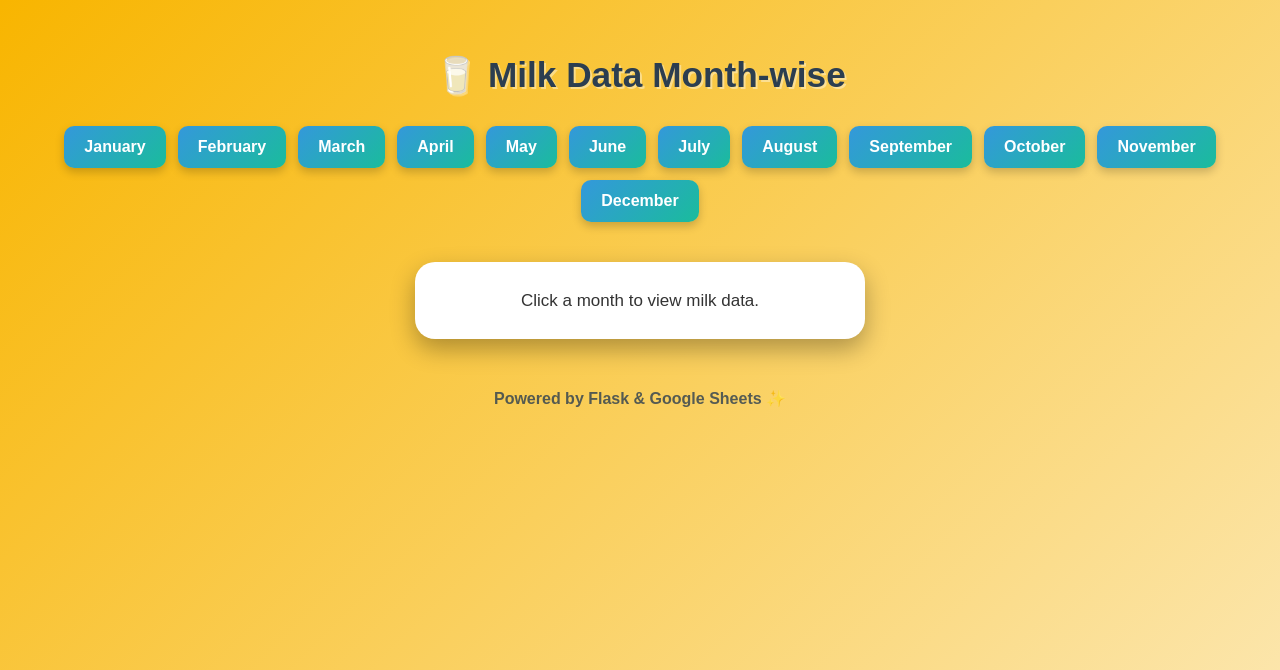
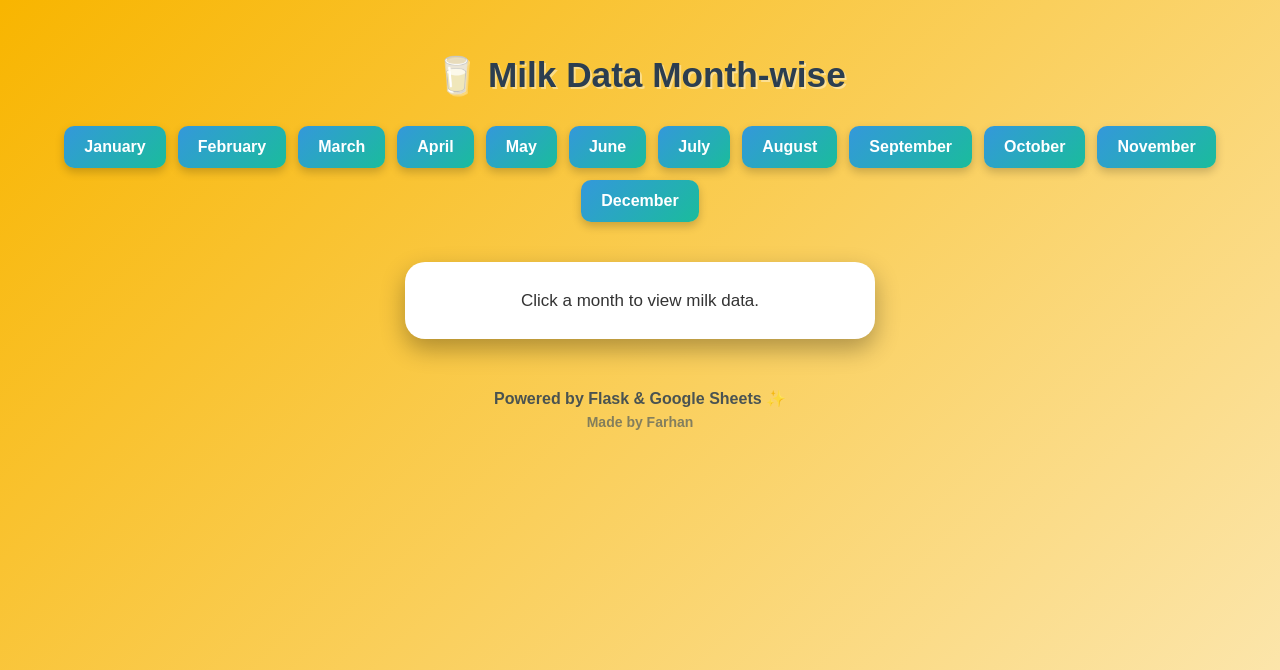
Before and after one commit to razarehan6666-creator/FARHAN12, a Flask app: page / in a window 1280 px wide. Shown: the top 670 px of the page. Run offline with Flask 3, Linux system fonts and the light colour scheme.

Commit message:
Update index.html

```diff
--- a/templates/index.html
+++ b/templates/index.html
@@ -52,7 +52,7 @@
         /* ====== Output Card ====== */
         #output {
             background: white;
-            max-width: 400px;
+            max-width: 420px;
             margin: 0 auto;
             border-radius: 20px;
             padding: 25px;
@@ -91,7 +91,14 @@
             margin-top: 50px;
             color: #2c3e50;
             font-weight: bold;
-            opacity: 0.8;
+            opacity: 0.85;
+        }
+
+        .credit {
+            font-size: 14px;
+            color: #34495e;
+            margin-top: 6px;
+            opacity: 0.7;
         }
 
     </style>
@@ -113,7 +120,10 @@
 
     <div id="output">Click a month to view milk data.</div>
 
-    <footer>Powered by Flask & Google Sheets ✨</footer>
+    <footer>
+        Powered by Flask & Google Sheets ✨
+        <div class="credit">Made by Farhan</div>
+    </footer>
 
     <script>
         function getData(month) {
```
